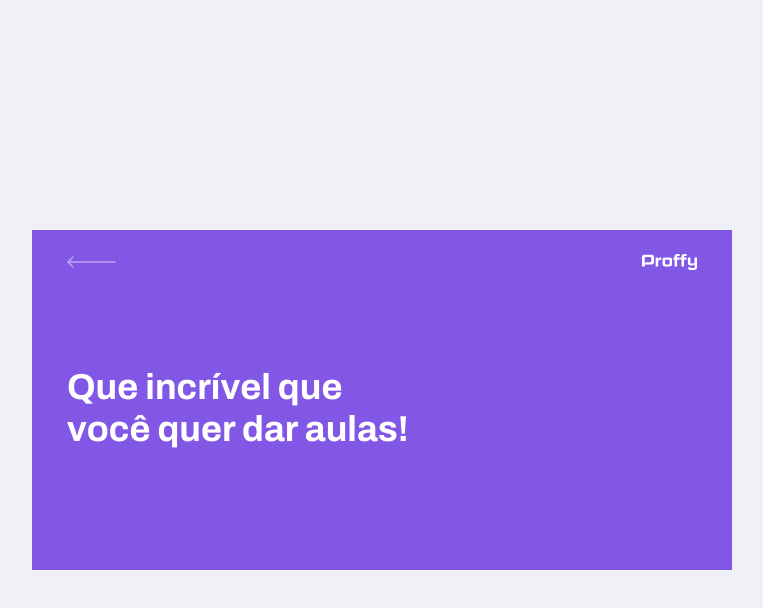
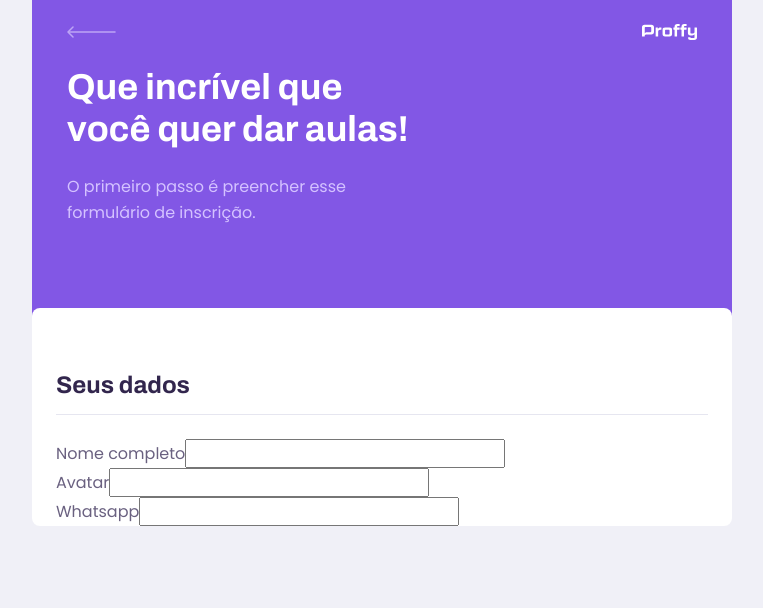
Before and after one commit to thiagocdn/NLW2-web, a React (Create React App) app: page /give-classes in a window 1280 px wide. Shown: the top 608 px of the page, without its empty margins (258-1021 px from the left). Built offline with nearby package versions, Linux system fonts and the light colour scheme.

Commit message:
iniciado criação do formulario de professor

```diff
--- a/src/components/PageHeader/index.tsx
+++ b/src/components/PageHeader/index.tsx
@@ -8,9 +8,10 @@
 
 interface PageHeaderProps {
   title: string;
+  description?: string;
 }
 
-const PageHeader: React.FC<PageHeaderProps> = ({title, children}) => {
+const PageHeader: React.FC<PageHeaderProps> = ({description, title, children}) => {
   return (
     <header className="page-header">
       <div className="top-bar-container">
@@ -22,7 +23,7 @@
 
       <div className="header-content">
         <strong>{title}</strong>
-
+        {description && <p>{description}</p>}
         {children}
       </div>
     </header>
--- a/src/components/PageHeader/styles.css
+++ b/src/components/PageHeader/styles.css
@@ -40,6 +40,15 @@
   color: var(--color-title-in-primary);
 }
 
+
+.page-header .header-content p {
+  max-width: 30rem;
+  font-size: 1.6rem;
+  line-height: 2.6rem;
+  color: var(--color-text-in-primary);
+  margin-top: 2.4rem;
+}
+
 @media (min-width: 700px) {
   .page-header {
     height: 340px;
--- a/src/pages/TeacherForm/index.tsx
+++ b/src/pages/TeacherForm/index.tsx
@@ -1,10 +1,39 @@
 import React from 'react';
+
 import PageHeader from '../../components/PageHeader';
+
+import './styles.css'
 
 function TeacherForm() {
   return (
     <div id="page-teacher-form" className="container">
-      <PageHeader title="Que incrível que você quer dar aulas!" />
+      <PageHeader
+        title="Que incrível que você quer dar aulas!"
+        description="O primeiro passo é preencher esse formulário de inscrição."
+      />
+
+      <main>
+        <fieldset>
+          <legend>Seus dados</legend>
+
+          <div className="input-block">
+            <label htmlFor="name">Nome completo</label>
+            <input type="text" id="name" />
+          </div>
+
+          <div className="input-block">
+            <label htmlFor="avatar">Avatar</label>
+            <input type="text" id="avatar" />
+          </div>
+
+          <div className="input-block">
+            <label htmlFor="whatsapp">Whatsapp</label>
+            <input type="text" id="whatsapp" />
+          </div>
+
+
+        </fieldset>
+      </main>
     </div>
   )
 };
--- /dev/null
+++ b/src/pages/TeacherForm/styles.css
@@ -0,0 +1,39 @@
+#page-teacher-form {
+  width: 100vw;
+  height: 100vh;
+}
+
+#page-teacher-form .page-header .header-content {
+  margin-bottom: 6.4rem;
+}
+
+#page-teacher-form main {
+  background: var(--color-box-base);
+  width: 100%;
+  max-width: 74rem;
+  border-radius: 0.8rem;
+  margin: -3.2rem auto 3.2rem;
+  padding-top: 6.4rem;
+  overflow: hidden;
+}
+
+#page-teacher-form main fieldset {
+  border: 0;
+  padding: 0 2.4rem;
+}
+
+#page-teacher-form main fieldset + fieldset {
+  margin-top: 6.4rem;
+}
+
+#page-teacher-form main fieldset legend {
+  font: 700 2.4rem Archivo;
+  color: var(--color-text-title);
+  margin-bottom: 2.4rem;
+  display: flex;
+  align-items: center;
+  justify-content: space-between;
+  width: 100%;
+  padding-bottom: 1.6rem;
+  border-bottom: 1px solid var(--color-line-in-white);
+}
```
